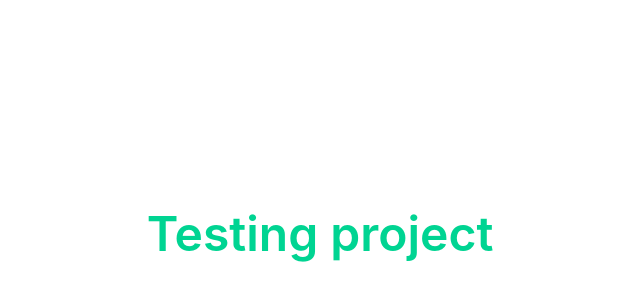
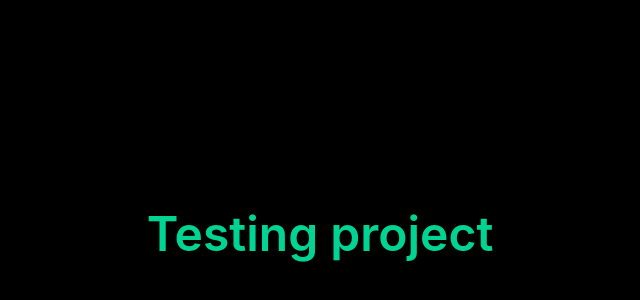
Before and after one commit to Dataxis-UditSingh/Testing_proj_CICD, a React (Vite) app: page / in a window 1280 px wide. Shown: the part 166-466 px from the top of the page, without its empty margins (320-960 px from the left). Built offline with nearby package versions, Linux system fonts and the light colour scheme.

Commit message:
Update design

```diff
--- a/src/App.tsx
+++ b/src/App.tsx
@@ -3,7 +3,7 @@
 function App() {
   return (
     <>
-      <div className="h-screen flex items-center justify-center">
+      <div className="h-screen flex items-center justify-center bg-black">
         <h1 className="text-emerald-400 text-5xl font-semibold text-center">
           Testing project
         </h1>
```
